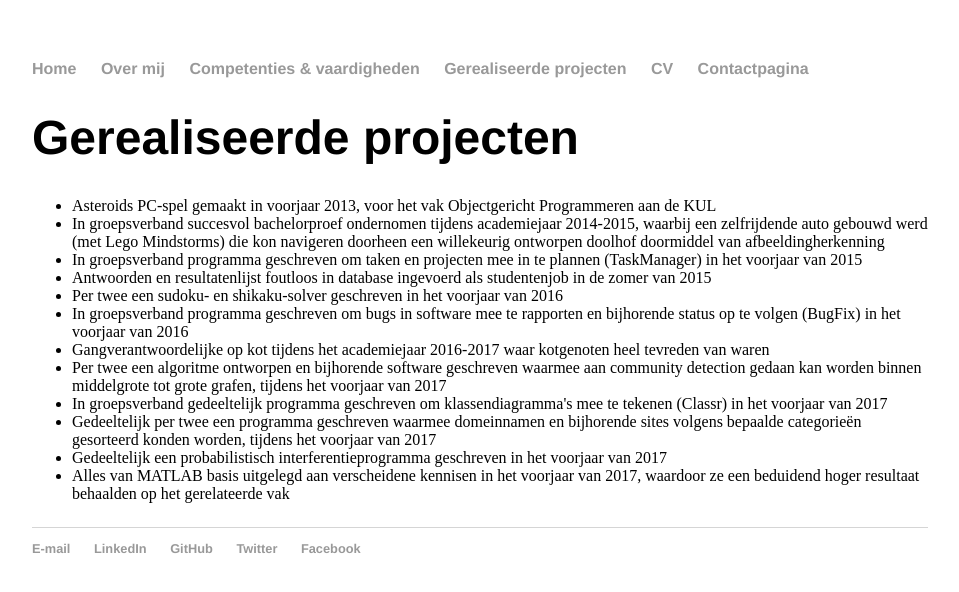
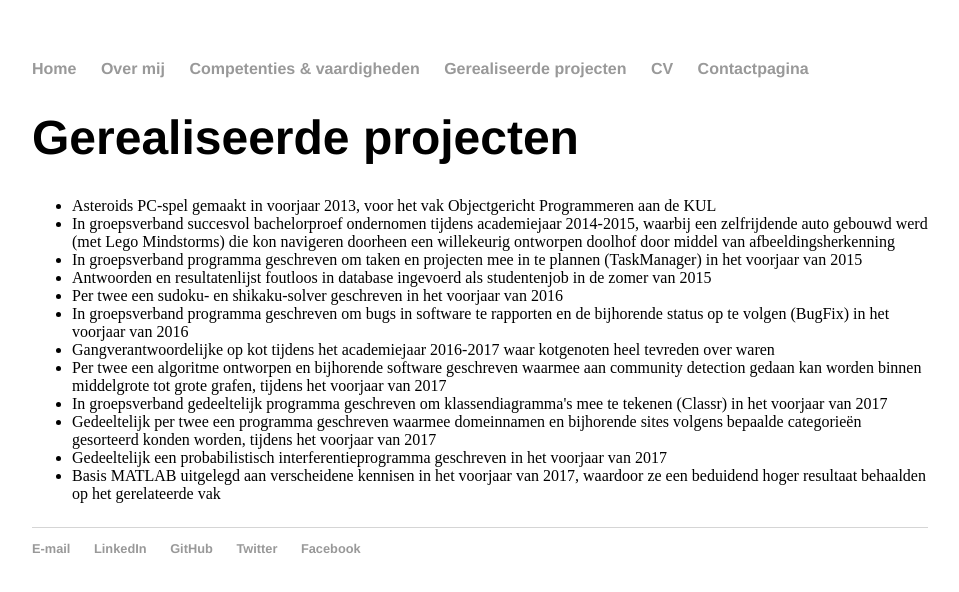
Before and after one commit to Jornax/Jornax.github.io, a Jekyll site: the page built from projects/index.html, in a window 1280 px wide. Shown: the top 592 px of the page, without its empty margins (160-1119 px from the left). Built offline with Jekyll 4.4.1, drawn with Linux system fonts in a browser that asks for light colours.

Commit message:
Update index.html

```diff
--- a/projects/index.html
+++ b/projects/index.html
@@ -8,17 +8,17 @@ title: Gerealiseerde projecten
 			<p>
 			<ul>
 				<li>Asteroids PC-spel gemaakt in voorjaar 2013, voor het vak Objectgericht Programmeren aan de KUL</li>
-				<li>In groepsverband succesvol bachelorproef ondernomen tijdens academiejaar 2014-2015, waarbij een zelfrijdende auto gebouwd werd (met Lego Mindstorms) die kon navigeren doorheen een willekeurig ontworpen doolhof doormiddel van afbeeldingherkenning
+				<li>In groepsverband succesvol bachelorproef ondernomen tijdens academiejaar 2014-2015, waarbij een zelfrijdende auto gebouwd werd (met Lego Mindstorms) die kon navigeren doorheen een willekeurig ontworpen doolhof door middel van afbeeldingsherkenning
 				<li>In groepsverband programma geschreven om taken en projecten mee in te plannen (TaskManager) in het voorjaar van 2015</li>
 				<li>Antwoorden en resultatenlijst foutloos in database ingevoerd als studentenjob in de zomer van 2015</li>
 				<li>Per twee een sudoku- en shikaku-solver geschreven in het voorjaar van 2016</li>
-				<li>In groepsverband programma geschreven om bugs in software mee te rapporten en bijhorende status op te volgen (BugFix) in het voorjaar van 2016</li>
-				<li>Gangverantwoordelijke op kot tijdens het academiejaar 2016-2017 waar kotgenoten heel tevreden van waren</li>
+				<li>In groepsverband programma geschreven om bugs in software te rapporten en de bijhorende status op te volgen (BugFix) in het voorjaar van 2016</li>
+				<li>Gangverantwoordelijke op kot tijdens het academiejaar 2016-2017 waar kotgenoten heel tevreden over waren</li>
 				<li>Per twee een algoritme ontworpen en bijhorende software geschreven waarmee aan community detection gedaan kan worden binnen middelgrote tot grote grafen, tijdens het voorjaar van 2017</li>
 				<li>In groepsverband gedeeltelijk programma geschreven om klassendiagramma's mee te tekenen (Classr) in het voorjaar van 2017</li>
 				<li>Gedeeltelijk per twee een programma geschreven waarmee domeinnamen en bijhorende sites volgens bepaalde categorie&euml;n gesorteerd konden worden, tijdens het voorjaar van 2017</li>
 				<LI>Gedeeltelijk een probabilistisch interferentieprogramma geschreven in het voorjaar van 2017</li>
-				<li>Alles van MATLAB basis uitgelegd aan verscheidene kennisen in het voorjaar van 2017, waardoor ze een beduidend hoger resultaat behaalden op het gerelateerde vak</li>
+				<li>Basis MATLAB uitgelegd aan verscheidene kennisen in het voorjaar van 2017, waardoor ze een beduidend hoger resultaat behaalden op het gerelateerde vak</li>
 			</ul>
 			</p>
 
```
